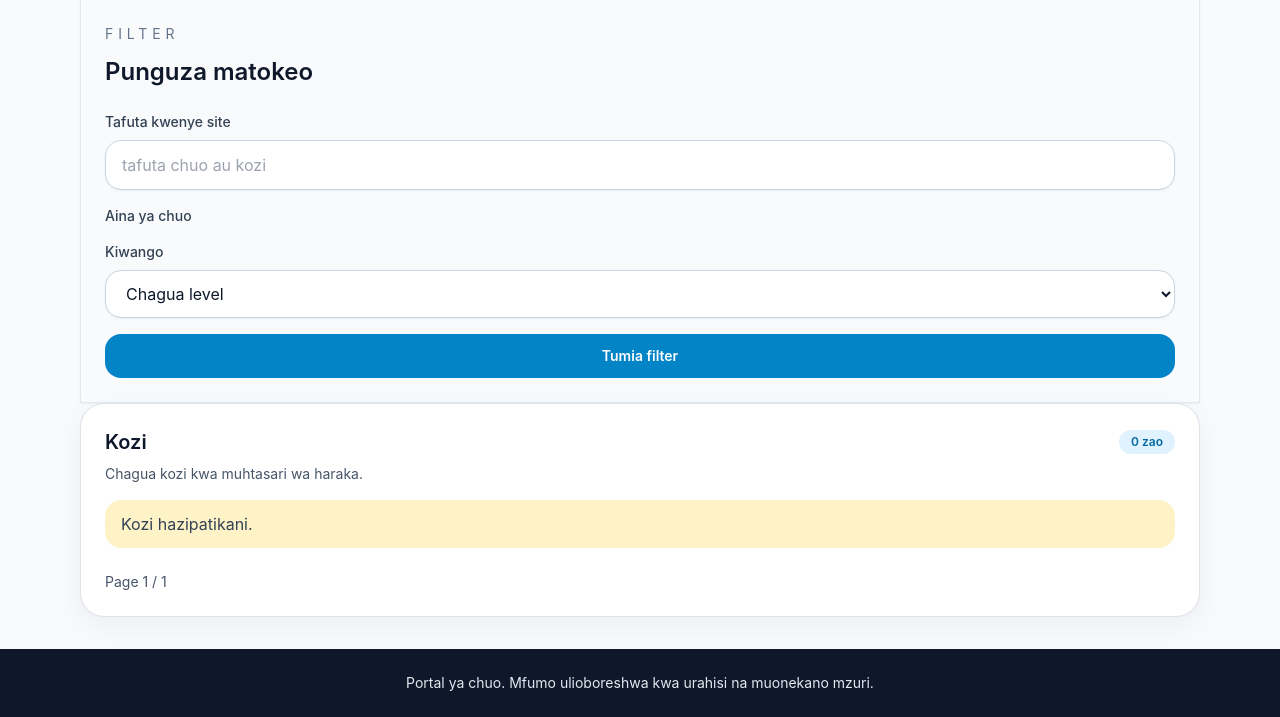
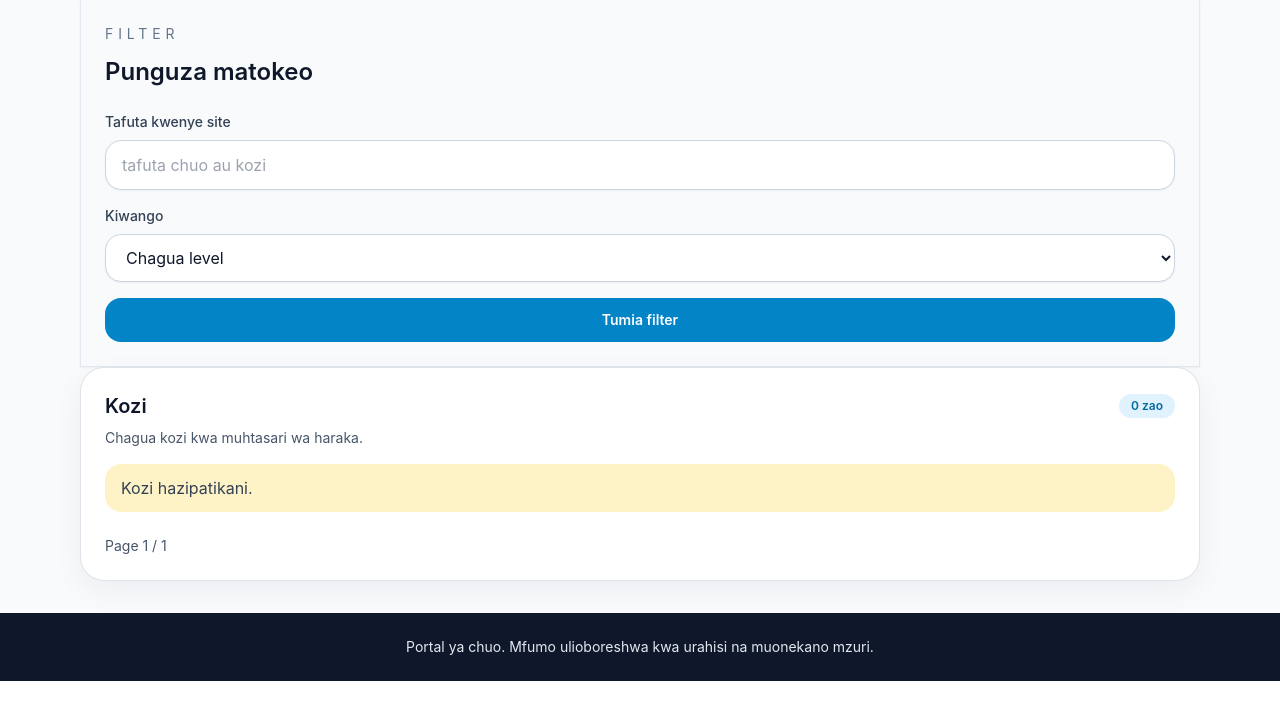
Before and after one commit to Nyisulya/vyuo, a Django app: page /home/courses/ in a window 1280 px wide. Shown: the part 130-847 px from the top of the page. After the commit the page ends 811 px from the top, so only its background shows below. Run offline with Django 5.2, Linux system fonts and the light colour scheme; data that the repository does not hold is empty; some libraries are stand-ins or nearby versions.

Commit message:
make smart

```diff
--- a/universitysite/templates/universitysite/course_list.html
+++ b/universitysite/templates/universitysite/course_list.html
@@ -11,10 +11,7 @@
             <input id="filter-query" name="q" type="text" value="{{ request.GET.q }}" placeholder="tafuta chuo au kozi"
                 class="focus-ring mt-2 w-full rounded-2xl border border-slate-300 bg-white px-4 py-3 text-slate-900 shadow-sm outline-none">
         </div>
-        <div>
-            <label class="block text-sm font-medium text-slate-700" for="umiliki">Aina ya chuo</label>
 
-        </div>
         <div>
             <label class="block text-sm font-medium text-slate-700" for="level">Kiwango</label>
             <select id="level" name="level"
--- a/universitysite/templates/universitysite/home.html
+++ b/universitysite/templates/universitysite/home.html
@@ -19,7 +19,7 @@
                         class="inline-flex items-center justify-center rounded-2xl bg-slate-900 px-5 py-3 text-sm font-semibold text-white hover:bg-slate-800">Angalia vyuo vyote</a>
                     <span
                         class="inline-flex items-center rounded-2xl bg-slate-100 px-4 py-3 text-sm text-slate-700">Matokeo:
-                        {{ university.paginator.count }} kozi</span>
+                        {{ university.paginator.count }} vyuo</span>
                 </div>
                 <div class="flex flex-wrap gap-3">
                     <a href="{% url 'universitysite:course_list' %}"
```
